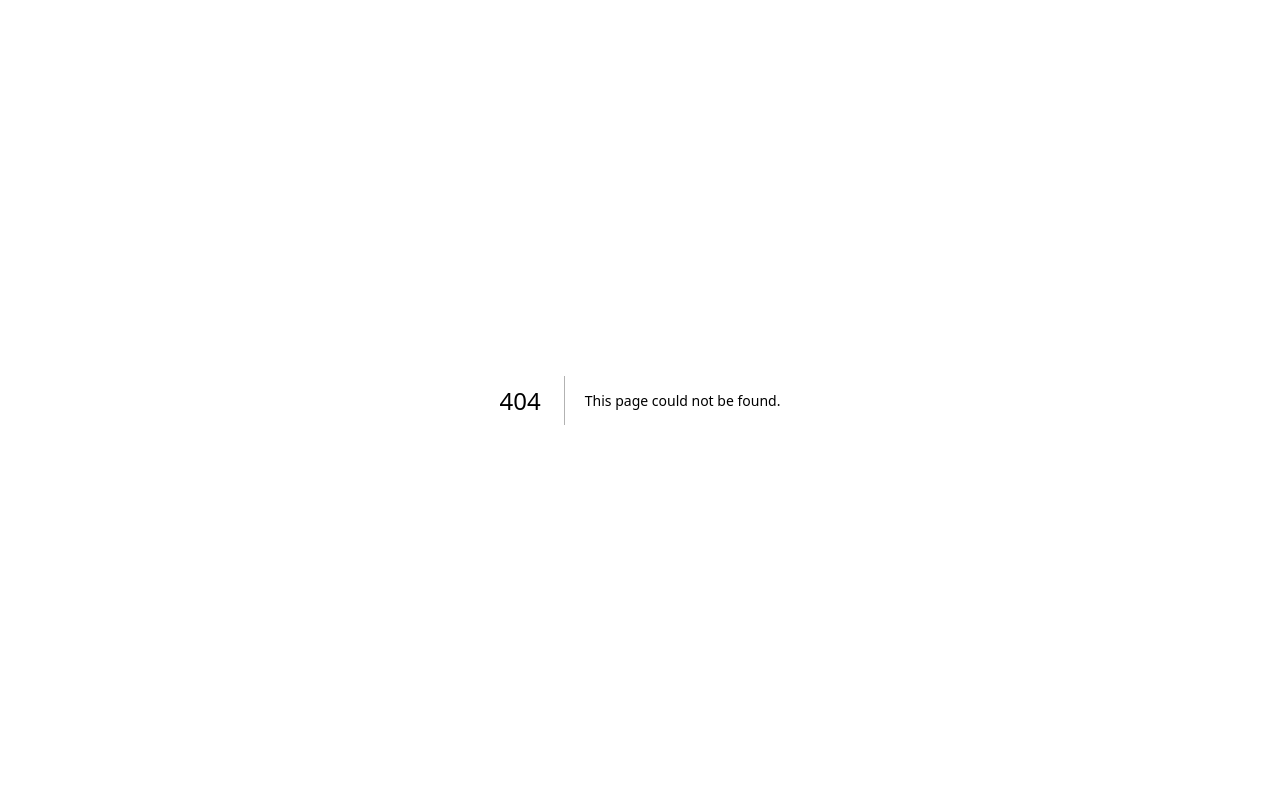
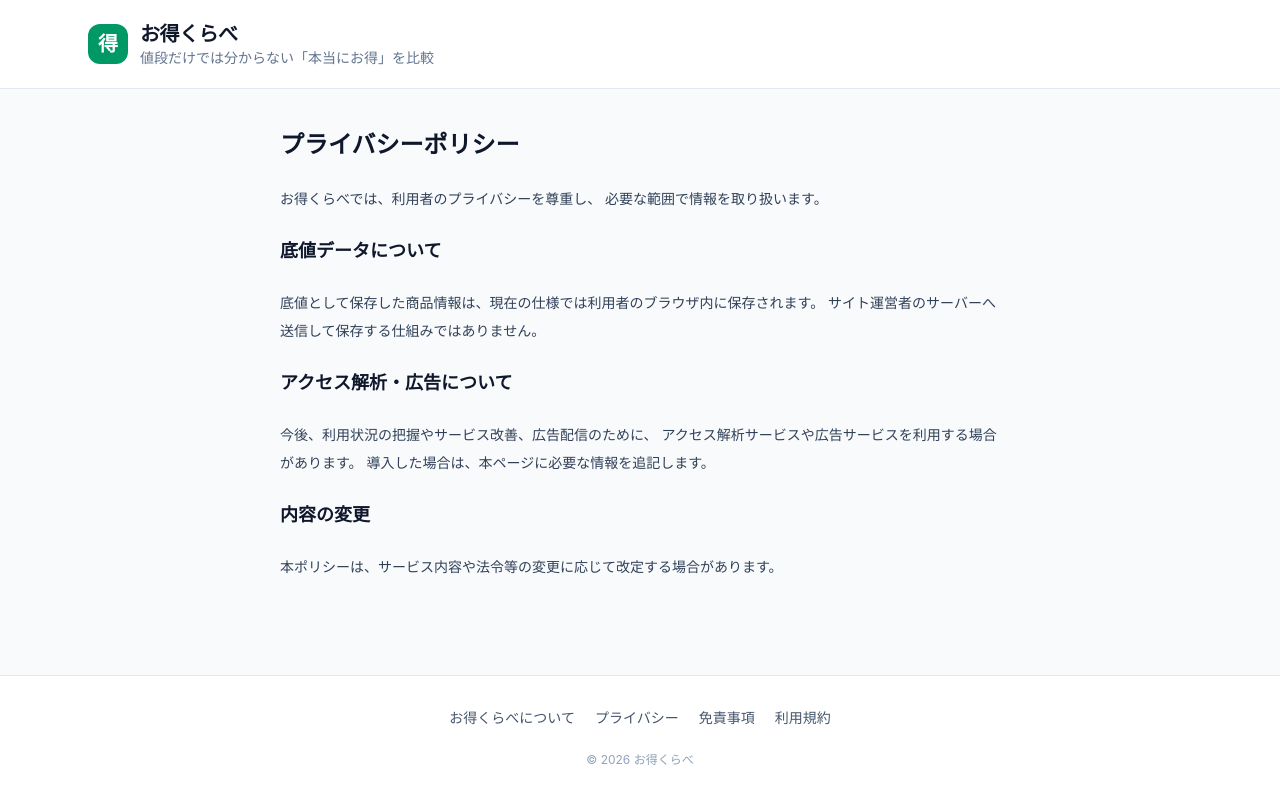
Before and after one commit to atm1510otoku/otoku-kurabe, a Next.js app: page /privacy in a window 1280 px wide. Before the commit this address had no page. Built offline with nearby package versions, Linux system fonts and the light colour scheme.

Commit message:
Add site layout and legal pages

```diff
--- /dev/null
+++ b/app/about/page.tsx
@@ -0,0 +1,46 @@
+import type { Metadata } from "next";
+
+export const metadata: Metadata = {
+  title: "お得くらべについて",
+  description:
+    "お得くらべの目的と、買い物の価格比較で提供している機能について説明します。",
+};
+
+export default function AboutPage() {
+  return (
+    <main className="mx-auto max-w-3xl px-4 py-10 sm:px-6">
+      <h1 className="text-2xl font-extrabold">お得くらべについて</h1>
+
+      <div className="mt-6 space-y-6 text-sm leading-7 text-slate-700">
+        <p>
+          お得くらべは、商品の表示価格だけでは分かりにくい
+          「本当にお得な方」を比較するための買い物支援サイトです。
+        </p>
+
+        <p>
+          価格や容量・個数だけでなく、割引、クーポン、ポイント還元、
+          送料なども含めて実質負担額と実質単価を計算できます。
+        </p>
+
+        <h2 className="text-lg font-bold text-slate-900">
+          底値も記録できます
+        </h2>
+
+        <p>
+          気になった商品の底値をブラウザに保存し、
+          次の買い物で現在の価格と比較できます。
+          同じ商品を繰り返し買うときにも使えるよう設計しています。
+        </p>
+
+        <h2 className="text-lg font-bold text-slate-900">
+          分かりやすさを重視しています
+        </h2>
+
+        <p>
+          複雑な設定をせず、買い物中でも短時間で比較できることを重視しています。
+          今後も買い物に役立つ比較機能を追加していく予定です。
+        </p>
+      </div>
+    </main>
+  );
+}
--- /dev/null
+++ b/app/components/SiteFooter.tsx
@@ -0,0 +1,28 @@
+import Link from "next/link";
+
+export default function SiteFooter() {
+  return (
+    <footer className="mt-12 border-t border-slate-200 bg-white">
+      <div className="mx-auto max-w-6xl px-4 py-8 sm:px-6">
+        <nav className="flex flex-wrap justify-center gap-x-5 gap-y-3 text-sm text-slate-600">
+          <Link href="/about" className="hover:text-emerald-700">
+            お得くらべについて
+          </Link>
+          <Link href="/privacy" className="hover:text-emerald-700">
+            プライバシー
+          </Link>
+          <Link href="/disclaimer" className="hover:text-emerald-700">
+            免責事項
+          </Link>
+          <Link href="/terms" className="hover:text-emerald-700">
+            利用規約
+          </Link>
+        </nav>
+
+        <p className="mt-6 text-center text-xs text-slate-400">
+          © 2026 お得くらべ
+        </p>
+      </div>
+    </footer>
+  );
+}
--- /dev/null
+++ b/app/components/SiteHeader.tsx
@@ -0,0 +1,24 @@
+import Link from "next/link";
+
+export default function SiteHeader() {
+  return (
+    <header className="border-b border-slate-200 bg-white">
+      <div className="mx-auto max-w-6xl px-4 py-5 sm:px-6">
+        <Link href="/" className="inline-flex items-center gap-3">
+          <div className="flex h-10 w-10 items-center justify-center rounded-xl bg-emerald-600 text-xl font-bold text-white">
+            得
+          </div>
+
+          <div>
+            <p className="text-xl font-bold tracking-tight text-slate-900">
+              お得くらべ
+            </p>
+            <p className="text-sm text-slate-500">
+              値段だけでは分からない「本当にお得」を比較
+            </p>
+          </div>
+        </Link>
+      </div>
+    </header>
+  );
+}
--- /dev/null
+++ b/app/disclaimer/page.tsx
@@ -0,0 +1,34 @@
+import type { Metadata } from "next";
+
+export const metadata: Metadata = {
+  title: "免責事項",
+  description: "お得くらべの計算結果や掲載情報に関する免責事項です。",
+};
+
+export default function DisclaimerPage() {
+  return (
+    <main className="mx-auto max-w-3xl px-4 py-10 sm:px-6">
+      <h1 className="text-2xl font-extrabold">免責事項</h1>
+
+      <div className="mt-6 space-y-6 text-sm leading-7 text-slate-700">
+        <p>
+          お得くらべの計算結果は、入力された内容をもとに算出した参考値です。
+        </p>
+
+        <p>
+          実際の販売価格、ポイント付与条件、クーポンの適用条件、
+          送料、税金、端数処理などは店舗やサービスによって異なる場合があります。
+        </p>
+
+        <p>
+          商品を購入する際は、必ず販売元が提示する最終的な価格や条件をご確認ください。
+        </p>
+
+        <p>
+          当サイトの情報や計算結果を利用したことによって生じた損害について、
+          当サイトは責任を負いかねます。
+        </p>
+      </div>
+    </main>
+  );
+}
--- a/app/layout.tsx
+++ b/app/layout.tsx
@@ -1,8 +1,13 @@
 import type { Metadata } from "next";
 import "./globals.css";
+import SiteHeader from "./components/SiteHeader";
+import SiteFooter from "./components/SiteFooter";
 
 export const metadata: Metadata = {
-  title: "お得くらべ｜単価・割引・ポイント・送料をまとめて比較",
+  title: {
+    default: "お得くらべ｜単価・割引・ポイント・送料をまとめて比較",
+    template: "%s｜お得くらべ",
+  },
   description:
     "価格、容量、割引、クーポン、ポイント、送料をまとめて計算し、本当にお得な商品を実質単価で比較できる買い物支援ツールです。",
 };
@@ -14,7 +19,13 @@ export default function RootLayout({
 }>) {
   return (
     <html lang="ja">
-      <body>{children}</body>
+      <body>
+        <div className="flex min-h-screen flex-col bg-slate-50 text-slate-900">
+          <SiteHeader />
+          <div className="flex-1">{children}</div>
+          <SiteFooter />
+        </div>
+      </body>
     </html>
   );
 }
--- a/app/page.tsx
+++ b/app/page.tsx
@@ -309,23 +309,7 @@ export default function Home() {
       : "mt-10 grid gap-5 lg:grid-cols-3";
 
   return (
-    <main className="min-h-screen bg-slate-50 text-slate-900">
-      <header className="border-b border-slate-200 bg-white">
-        <div className="mx-auto max-w-6xl px-4 py-5 sm:px-6">
-          <div className="flex items-center gap-3">
-            <div className="flex h-10 w-10 items-center justify-center rounded-xl bg-emerald-600 text-xl font-bold text-white">
-              得
-            </div>
-
-            <div>
-              <p className="text-xl font-bold tracking-tight">お得くらべ</p>
-              <p className="text-sm text-slate-500">
-                値段だけでは分からない「本当にお得」を比較
-              </p>
-            </div>
-          </div>
-        </div>
-      </header>
+    <main>
 
       <section className="mx-auto max-w-6xl px-4 py-10 sm:px-6">
         <div className="mx-auto max-w-4xl text-center">
--- /dev/null
+++ b/app/privacy/page.tsx
@@ -0,0 +1,48 @@
+import type { Metadata } from "next";
+
+export const metadata: Metadata = {
+  title: "プライバシーポリシー",
+  description: "お得くらべのプライバシーポリシーです。",
+};
+
+export default function PrivacyPage() {
+  return (
+    <main className="mx-auto max-w-3xl px-4 py-10 sm:px-6">
+      <h1 className="text-2xl font-extrabold">プライバシーポリシー</h1>
+
+      <div className="mt-6 space-y-6 text-sm leading-7 text-slate-700">
+        <p>
+          お得くらべでは、利用者のプライバシーを尊重し、
+          必要な範囲で情報を取り扱います。
+        </p>
+
+        <h2 className="text-lg font-bold text-slate-900">
+          底値データについて
+        </h2>
+
+        <p>
+          底値として保存した商品情報は、現在の仕様では利用者のブラウザ内に保存されます。
+          サイト運営者のサーバーへ送信して保存する仕組みではありません。
+        </p>
+
+        <h2 className="text-lg font-bold text-slate-900">
+          アクセス解析・広告について
+        </h2>
+
+        <p>
+          今後、利用状況の把握やサービス改善、広告配信のために、
+          アクセス解析サービスや広告サービスを利用する場合があります。
+          導入した場合は、本ページに必要な情報を追記します。
+        </p>
+
+        <h2 className="text-lg font-bold text-slate-900">
+          内容の変更
+        </h2>
+
+        <p>
+          本ポリシーは、サービス内容や法令等の変更に応じて改定する場合があります。
+        </p>
+      </div>
+    </main>
+  );
+}
--- /dev/null
+++ b/app/terms/page.tsx
@@ -0,0 +1,46 @@
+import type { Metadata } from "next";
+
+export const metadata: Metadata = {
+  title: "利用規約",
+  description: "お得くらべの利用規約です。",
+};
+
+export default function TermsPage() {
+  return (
+    <main className="mx-auto max-w-3xl px-4 py-10 sm:px-6">
+      <h1 className="text-2xl font-extrabold">利用規約</h1>
+
+      <div className="mt-6 space-y-6 text-sm leading-7 text-slate-700">
+        <p>
+          お得くらべをご利用いただく場合、本利用規約に同意いただいたものとします。
+        </p>
+
+        <h2 className="text-lg font-bold text-slate-900">利用目的</h2>
+
+        <p>
+          当サイトは、商品価格や各種条件を比較するための補助ツールとして提供しています。
+        </p>
+
+        <h2 className="text-lg font-bold text-slate-900">禁止事項</h2>
+
+        <p>
+          当サイトの運営を妨害する行為、不正アクセスその他法令に反する行為を禁止します。
+        </p>
+
+        <h2 className="text-lg font-bold text-slate-900">
+          サービス内容の変更
+        </h2>
+
+        <p>
+          当サイトは、必要に応じて機能や内容を変更、追加、停止する場合があります。
+        </p>
+
+        <h2 className="text-lg font-bold text-slate-900">規約の変更</h2>
+
+        <p>
+          本規約は、必要に応じて変更する場合があります。
+        </p>
+      </div>
+    </main>
+  );
+}
```
